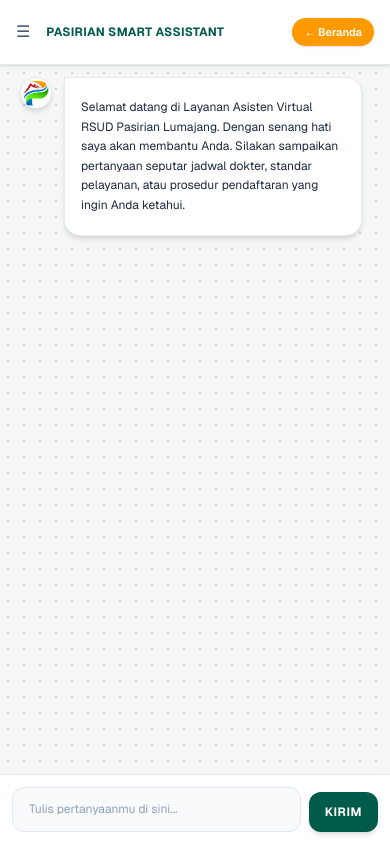
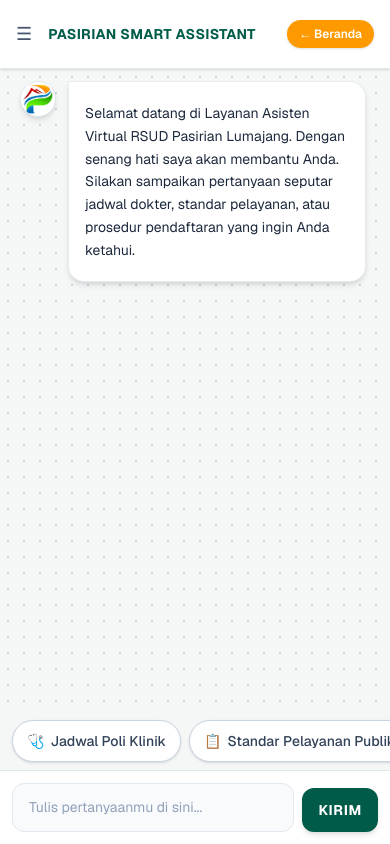
Before and after one commit to Aawalisalsabilah/rsud-pasirian-chatbot, a Next.js app: page /chat in a window 390 px wide. Built offline with nearby package versions, Linux system fonts and the light colour scheme.

Commit message:
update tampilan lagi

```diff
--- a/app/chat/page.js
+++ b/app/chat/page.js
@@ -15,6 +15,12 @@ export default function ChatPage() {
   const [loadingText, setLoadingText] = useState('Memikirkan jawaban...');
   const [isMobileMenuOpen, setIsMobileMenuOpen] = useState(false);
   const textareaRef = useRef(null);
+
+  const topics = [
+    { icon: '🩺', label: 'Jadwal Pelayanan Poli Klinik', shortLabel: 'Jadwal Poli Klinik', text: 'Poli apa saja yang tersedia di RSUD Pasirian? Tampilkan daftar poliklinik.', loading: 'Memikirkan jawaban jadwal poli klinik...' },
+    { icon: '📋', label: 'Standar Pelayanan Publik', shortLabel: 'Standar Pelayanan Publik', text: 'Apa saja Standar Pelayanan Publik di RSUD Pasirian?', loading: 'Memikirkan jawaban standar pelayanan publik...' },
+    { icon: '📝', label: 'Panduan Pendaftaran JKN Mobile', shortLabel: 'Pendaftaran JKN Mobile', text: 'Bagaimana panduan pendaftaran melalui JKN Mobile?', loading: 'Memikirkan jawaban panduan pendaftaran JKN Mobile...' },
+  ];
 
   const handleSendMessage = async (e) => {
     e.preventDefault();
@@ -58,7 +64,6 @@ export default function ChatPage() {
 
   const handleInputChange = (e) => {
     setInput(e.target.value);
-    // Auto-resize textarea sesuai isi teks
     if (textareaRef.current) {
       textareaRef.current.style.height = 'auto';
       textareaRef.current.style.height = Math.min(textareaRef.current.scrollHeight, 120) + 'px';
@@ -100,27 +105,16 @@ export default function ChatPage() {
               <p className="text-[11px] text-emerald-100/70 mt-0.5 italic">Layanan apa yang Anda butuhkan saat ini?</p>
             </div>
             <div className="flex flex-col gap-2 pt-1">
+              {topics.map((topic) => (
                 <button
+                  key={topic.label}
                   type="button"
-                onClick={() => handleTopicClick('Poli apa saja yang tersedia di RSUD Pasirian? Tampilkan daftar poliklinik.', 'Memikirkan jawaban jadwal poli klinik...')}
+                  onClick={() => handleTopicClick(topic.text, topic.loading)}
                   className="text-left text-xs bg-[#004737] hover:bg-[#00382b] p-3 rounded-lg border border-emerald-800/50 transition text-emerald-50 font-medium shadow-sm"
                 >
-                🩺 Jadwal Pelayanan Poli Klinik
+                  {topic.icon} {topic.label}
                 </button>
-              <button
-                type="button"
-                onClick={() => handleTopicClick('Apa saja Standar Pelayanan Publik di RSUD Pasirian?', 'Memikirkan jawaban standar pelayanan publik...')}
-                className="text-left text-xs bg-[#004737] hover:bg-[#00382b] p-3 rounded-lg border border-emerald-800/50 transition text-emerald-50 font-medium shadow-sm"
-              >
-                📋 Standar Pelayanan Publik
-              </button>
-              <button
-                type="button"
-                onClick={() => handleTopicClick('Bagaimana panduan pendaftaran melalui JKN Mobile?', 'Memikirkan jawaban panduan pendaftaran JKN Mobile...')}
-                className="text-left text-xs bg-[#004737] hover:bg-[#00382b] p-3 rounded-lg border border-emerald-800/50 transition text-emerald-50 font-medium shadow-sm"
-              >
-                📝 Panduan Pendaftaran JKN Mobile
-              </button>
+              ))}
             </div>
           </div>
         </div>
@@ -139,16 +133,16 @@ export default function ChatPage() {
           <div className="flex items-center gap-2">
             <button
               onClick={() => setIsMobileMenuOpen(!isMobileMenuOpen)}
-              className="p-2 -ml-2 text-slate-600 hover:bg-slate-100 rounded-lg md:hidden flex items-center justify-center text-base"
+              className="p-2 -ml-2 text-slate-600 hover:bg-slate-100 rounded-lg md:hidden flex items-center justify-center text-lg"
               type="button"
             >
               ☰
             </button>
-            <h1 className="font-bold text-xs md:text-sm tracking-wide text-[#005c48] truncate">
+            <h1 className="font-bold text-sm md:text-base tracking-wide text-[#005c48] truncate">
               PASIRIAN SMART ASSISTANT
             </h1>
           </div>
-          <Link href="/" className="bg-amber-500 hover:bg-amber-600 text-white text-[11px] md:text-xs font-semibold px-3 py-1.5 md:px-4 md:py-2 rounded-full transition shadow-sm shrink-0">
+          <Link href="/" className="bg-amber-500 hover:bg-amber-600 text-white text-xs md:text-sm font-semibold px-3 py-1.5 md:px-4 md:py-2 rounded-full transition shadow-sm shrink-0">
             ← <span className="hidden sm:inline">Kembali ke </span>Beranda
           </Link>
         </header>
@@ -162,19 +156,19 @@ export default function ChatPage() {
 
                 {/* Avatar */}
                 {msg.role !== 'user' && (
-                  <div className="w-8 h-8 bg-white rounded-full flex items-center justify-center p-0.5 shadow-md overflow-hidden flex-shrink-0 border border-slate-200">
-                    <Image src="/logo-rs.jpeg" alt="Logo RSUD Pasirian" width={32} height={32} className="object-contain" />
+                  <div className="w-9 h-9 bg-white rounded-full flex items-center justify-center p-0.5 shadow-md overflow-hidden flex-shrink-0 border border-slate-200">
+                    <Image src="/logo-rs.jpeg" alt="Logo RSUD Pasirian" width={36} height={36} className="object-contain" />
                   </div>
                 )}
 
                 {/* Kotak Pesan */}
-                <div className={`p-4 rounded-2xl text-xs md:text-sm leading-relaxed shadow-md max-w-[85%] md:max-w-[80%] border ${
+                <div className={`p-4 rounded-2xl text-sm md:text-base leading-relaxed shadow-md max-w-[85%] md:max-w-[80%] border ${
                   msg.role === 'user'
                     ? 'bg-amber-500 text-white border-amber-600 rounded-tr-none shadow-amber-500/10'
                     : 'bg-white text-slate-800 border-slate-200/80 rounded-tl-none'
                 }`}>
                   {msg.role === 'assistant' ? (
-                    <div className="text-xs md:text-sm leading-relaxed space-y-2 text-slate-800 [&_ul]:list-disc [&_ul]:pl-5 [&_ul]:space-y-1 [&_ol]:list-decimal [&_ol]:pl-5 [&_ol]:space-y-1 [&_li]:pl-1 [&_p]:my-1 [&_strong]:font-bold">
+                    <div className="text-sm md:text-base leading-relaxed space-y-2 text-slate-800 [&_ul]:list-disc [&_ul]:pl-5 [&_ul]:space-y-1 [&_ol]:list-decimal [&_ol]:pl-5 [&_ol]:space-y-1 [&_li]:pl-1 [&_p]:my-1 [&_strong]:font-bold">
                       <ReactMarkdown remarkPlugins={[remarkBreaks]}>
                         {msg.content}
                       </ReactMarkdown>
@@ -185,7 +179,7 @@ export default function ChatPage() {
                 </div>
 
                 {msg.role === 'user' && (
-                  <div className="w-8 h-8 rounded-full flex items-center justify-center text-xs font-bold flex-shrink-0 shadow-md bg-amber-500 text-white">
+                  <div className="w-9 h-9 rounded-full flex items-center justify-center text-sm font-bold flex-shrink-0 shadow-md bg-amber-500 text-white">
                     U
                   </div>
                 )}
@@ -195,10 +189,10 @@ export default function ChatPage() {
             {/* Efek Loading */}
             {isLoading && (
               <div className="flex gap-3 justify-start items-center">
-                <div className="w-8 h-8 bg-white rounded-full flex items-center justify-center p-0.5 shadow-md overflow-hidden flex-shrink-0 border border-slate-200">
-                  <Image src="/logo-rs.jpeg" alt="Logo RSUD Pasirian" width={32} height={32} className="object-contain" />
+                <div className="w-9 h-9 bg-white rounded-full flex items-center justify-center p-0.5 shadow-md overflow-hidden flex-shrink-0 border border-slate-200">
+                  <Image src="/logo-rs.jpeg" alt="Logo RSUD Pasirian" width={36} height={36} className="object-contain" />
                 </div>
-                <div className="bg-white p-4 rounded-2xl rounded-tl-none text-xs text-slate-500 italic flex items-center gap-2 shadow-md border border-slate-200/80">
+                <div className="bg-white p-4 rounded-2xl rounded-tl-none text-sm text-slate-500 italic flex items-center gap-2 shadow-md border border-slate-200/80">
                   <span className="w-1.5 h-1.5 bg-emerald-600 rounded-full animate-bounce"></span>
                   <span className="w-1.5 h-1.5 bg-emerald-600 rounded-full animate-bounce [animation-delay:0.2s]"></span>
                   <span className="w-1.5 h-1.5 bg-emerald-600 rounded-full animate-bounce [animation-delay:0.4s]"></span>
@@ -206,6 +200,23 @@ export default function ChatPage() {
                 </div>
               </div>
             )}
+          </div>
+        </div>
+
+        {/* Pill Topik - HANYA MOBILE, tepat di atas kolom input seperti ChatGPT */}
+        <div className="flex-shrink-0 md:hidden px-3 pt-2 bg-[#f4f7f6] overflow-x-auto">
+          <div className="flex gap-2 pb-2 w-max">
+            {topics.map((topic) => (
+              <button
+                key={topic.label}
+                type="button"
+                onClick={() => handleTopicClick(topic.text, topic.loading)}
+                className="flex-shrink-0 flex items-center gap-1.5 bg-white border border-slate-300 text-slate-700 text-sm font-medium px-3.5 py-2.5 rounded-full shadow-sm active:bg-slate-100 whitespace-nowrap"
+              >
+                <span>{topic.icon}</span>
+                <span>{topic.shortLabel}</span>
+              </button>
+            ))}
           </div>
         </div>
 
@@ -219,15 +230,15 @@ export default function ChatPage() {
             disabled={isLoading}
             rows={1}
             placeholder={isLoading ? "Mohon tunggu..." : "Tulis pertanyaanmu di sini..."}
-            className="flex-1 bg-slate-50 border border-slate-200 rounded-xl px-4 py-3 text-xs md:text-sm focus:outline-none focus:border-[#005c48] focus:bg-white transition text-slate-800 placeholder-slate-400 disabled:opacity-50 resize-none leading-relaxed max-h-[120px] overflow-y-auto"
+            className="flex-1 bg-slate-50 border border-slate-200 rounded-xl px-4 py-3 text-sm md:text-base focus:outline-none focus:border-[#005c48] focus:bg-white transition text-slate-800 placeholder-slate-400 disabled:opacity-50 resize-none leading-relaxed max-h-[120px] overflow-y-auto"
           />
-          <button type="submit" disabled={isLoading} className="bg-[#005c48] hover:bg-[#004737] text-white font-bold px-4 md:px-6 py-3 rounded-xl text-xs md:text-sm transition shadow-md shrink-0 disabled:opacity-50 tracking-wider">
+          <button type="submit" disabled={isLoading} className="bg-[#005c48] hover:bg-[#004737] text-white font-bold px-4 md:px-6 py-3 rounded-xl text-sm md:text-base transition shadow-md shrink-0 disabled:opacity-50 tracking-wider">
             {isLoading ? '...' : 'KIRIM'}
           </button>
         </form>
       </main>
 
-      {/* SIDEBAR MOBILE - Slide dari kiri seperti ChatGPT */}
+      {/* SIDEBAR MOBILE - Slide dari kiri seperti ChatGPT (tetap ada sebagai akses tambahan) */}
       {isMobileMenuOpen && (
         <div className="fixed inset-0 bg-black/40 z-50 md:hidden" onClick={() => setIsMobileMenuOpen(false)}>
           <div
@@ -240,46 +251,35 @@ export default function ChatPage() {
                   <Image src="/logo-rs.jpeg" alt="Logo RSUD Pasirian" width={40} height={40} className="object-contain" />
                 </div>
                 <div>
-                  <h2 className="font-bold text-sm leading-tight text-white">RSUD PASIRIAN</h2>
-                  <p className="text-[11px] text-amber-400 font-semibold tracking-wider uppercase">Virtual Assistant</p>
+                  <h2 className="font-bold text-base leading-tight text-white">RSUD PASIRIAN</h2>
+                  <p className="text-xs text-amber-400 font-semibold tracking-wider uppercase">Virtual Assistant</p>
                 </div>
               </div>
-              <button onClick={() => setIsMobileMenuOpen(false)} className="text-emerald-200 font-bold p-1 text-lg">✕</button>
+              <button onClick={() => setIsMobileMenuOpen(false)} className="text-emerald-200 font-bold p-1 text-xl">✕</button>
             </div>
 
             <div className="space-y-3">
               <div>
-                <p className="text-xs font-semibold uppercase tracking-wider text-emerald-200">🔍 Layanan Informasi</p>
-                <p className="text-[11px] text-emerald-100/70 mt-0.5 italic">Layanan apa yang Anda butuhkan saat ini?</p>
+                <p className="text-sm font-semibold uppercase tracking-wider text-emerald-200">🔍 Layanan Informasi</p>
+                <p className="text-xs text-emerald-100/70 mt-0.5 italic">Layanan apa yang Anda butuhkan saat ini?</p>
               </div>
               <div className="flex flex-col gap-2 pt-1">
+                {topics.map((topic) => (
                   <button
+                    key={topic.label}
                     type="button"
-                  onClick={() => handleTopicClick('Poli apa saja yang tersedia di RSUD Pasirian? Tampilkan daftar poliklinik.', 'Memikirkan jawaban jadwal poli klinik...')}
-                  className="text-left text-xs bg-[#004737] hover:bg-[#00382b] p-3 rounded-lg border border-emerald-800/50 transition text-emerald-50 font-medium"
+                    onClick={() => handleTopicClick(topic.text, topic.loading)}
+                    className="text-left text-sm bg-[#004737] hover:bg-[#00382b] p-3.5 rounded-lg border border-emerald-800/50 transition text-emerald-50 font-medium"
                   >
-                  🩺 Jadwal Pelayanan Poli Klinik
+                    {topic.icon} {topic.label}
                   </button>
-                <button
-                  type="button"
-                  onClick={() => handleTopicClick('Apa saja Standar Pelayanan Publik di RSUD Pasirian?', 'Memikirkan jawaban standar pelayanan publik...')}
-                  className="text-left text-xs bg-[#004737] hover:bg-[#00382b] p-3 rounded-lg border border-emerald-800/50 transition text-emerald-50 font-medium"
-                >
-                  📋 Standar Pelayanan Publik
-                </button>
-                <button
-                  type="button"
-                  onClick={() => handleTopicClick('Bagaimana panduan pendaftaran melalui JKN Mobile?', 'Memikirkan jawaban panduan pendaftaran JKN Mobile...')}
-                  className="text-left text-xs bg-[#004737] hover:bg-[#00382b] p-3 rounded-lg border border-emerald-800/50 transition text-emerald-50 font-medium"
-                >
-                  📝 Panduan Pendaftaran JKN Mobile
-                </button>
+                ))}
               </div>
             </div>
 
             <div className="bg-[#004737] p-3 rounded-xl flex items-center gap-2 border border-emerald-800/40">
               <span className="w-2.5 h-2.5 bg-emerald-400 rounded-full animate-pulse"></span>
-              <span className="text-xs font-medium text-emerald-100">Sistem AI Aktif</span>
+              <span className="text-sm font-medium text-emerald-100">Sistem AI Aktif</span>
             </div>
           </div>
         </div>
```
Lines whose indentation alone changed are shown as unchanged.
